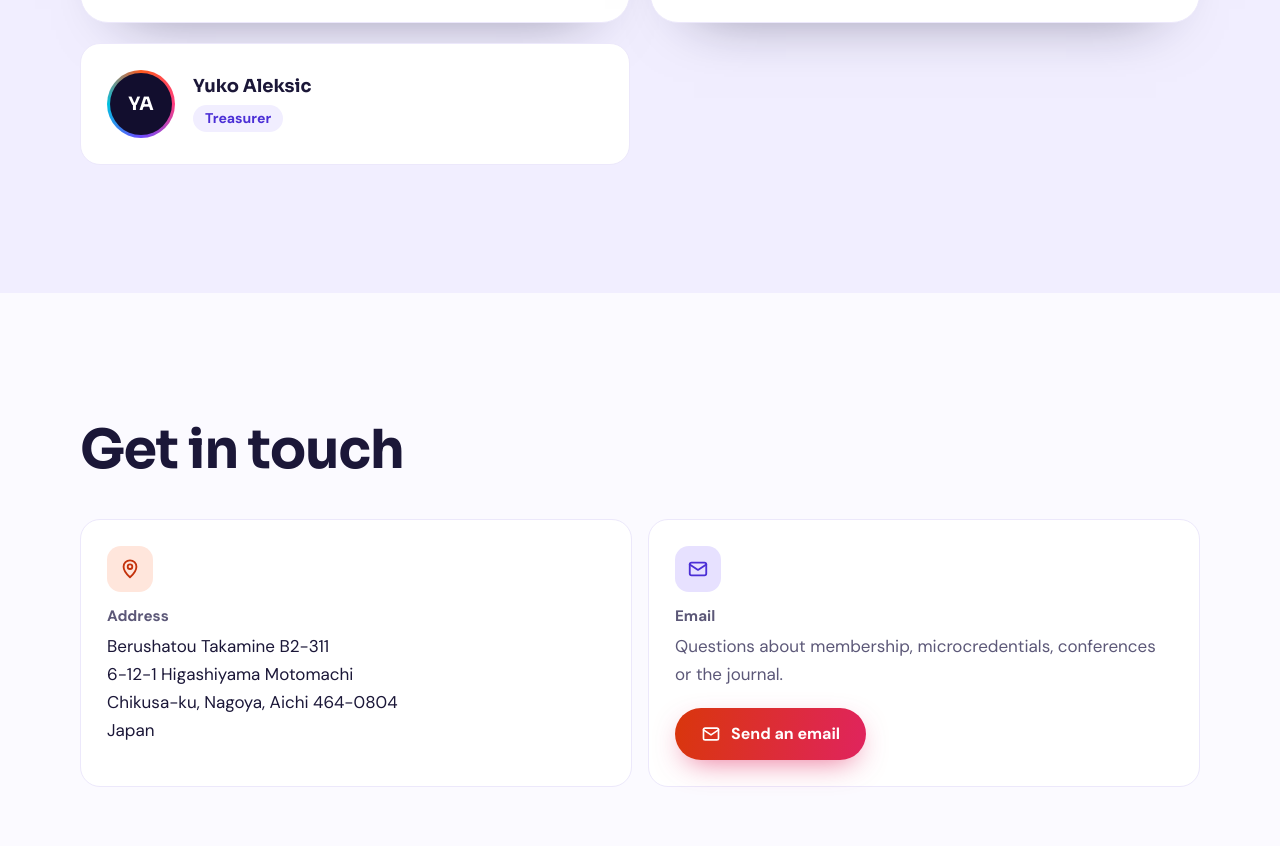
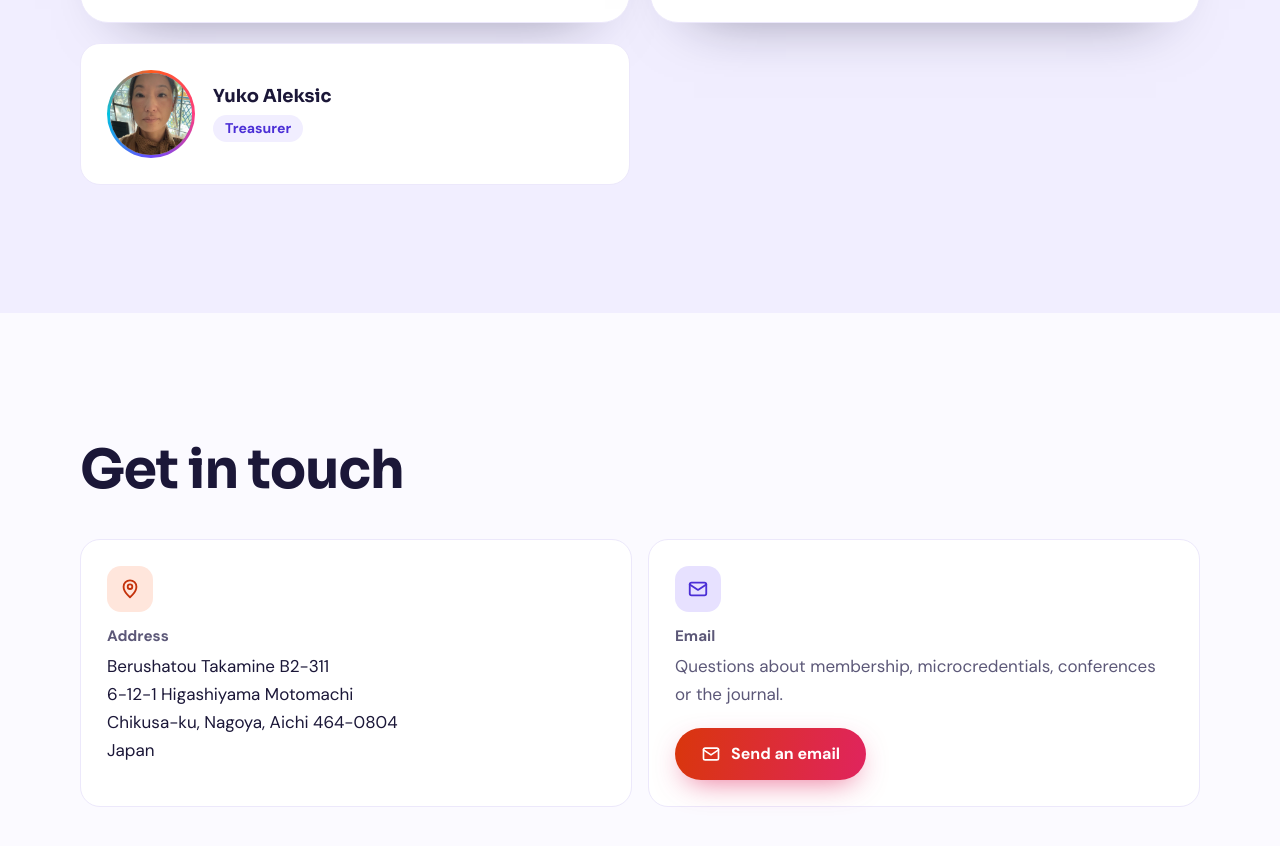
Before and after one commit to Branko1976/asime-website, a plain HTML site: page index.html in a window 1280 px wide. Shown: the part 6265-7111 px from the top of the page. Drawn offline with Linux system fonts and the light colour scheme.

Commit message:
Yuko photo

```diff
--- a/index.html
+++ b/index.html
@@ -179,7 +179,7 @@
         </article>
       </div>
       <ul class="board">
-        <li><div class="avatar"><span>YA</span></div><div><span class="name">Yuko Aleksic</span><span class="role">Treasurer</span></div></li>
+        <li><div class="avatar"><span>YA</span><img src="img/yuko.jpg" alt="Yuko Aleksic" loading="lazy" onerror="this.remove()"></div><div><span class="name">Yuko Aleksic</span><span class="role">Treasurer</span></div></li>
       </ul>
     </div>
   </section>
--- a/styles.css
+++ b/styles.css
@@ -256,8 +256,9 @@ section{padding:clamp(80px,10vw,128px) 0;position:relative}
 .board{list-style:none;padding:0;margin:0;display:grid;grid-template-columns:repeat(2,minmax(0,1fr));gap:20px}
 @media (max-width:900px){.board{grid-template-columns:1fr}}
 .board li{background:#fff;border-radius:var(--r-md);padding:26px;display:flex;align-items:center;gap:18px;border:1px solid #ECE8FB}
-.avatar{flex:none;width:68px;height:68px;border-radius:50%;padding:3px;background:conic-gradient(var(--orange),var(--pink),var(--violet),var(--cyan),var(--orange))}
+.avatar{position:relative;flex:none;width:88px;height:88px;border-radius:50%;padding:3px;background:conic-gradient(var(--orange),var(--pink),var(--violet),var(--cyan),var(--orange))}
 .avatar span{width:100%;height:100%;border-radius:50%;background:var(--ink);color:#fff;display:grid;place-items:center;font-family:var(--display);font-weight:700;font-size:1.15rem}
+.avatar img{position:absolute;inset:3px;width:calc(100% - 6px);height:calc(100% - 6px);border-radius:50%;object-fit:cover;background:var(--lilac)}
 .board .name{font-family:var(--display);font-weight:700;font-size:1.12rem;line-height:1.25;display:block}
 .board .role{display:inline-block;margin-top:8px;font-size:.88rem;font-weight:700;border-radius:999px;padding:2px 12px;background:var(--lilac);color:#4B2FD6}
 
```
Also changed, not shown: ja/index.html (+1 -1 lines), img/PUT-PHOTOS-HERE.txt, img/yuko.jpg (added).
